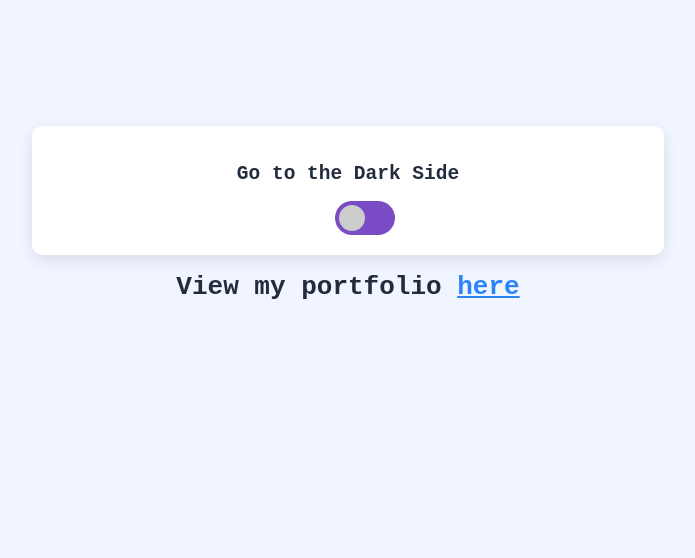
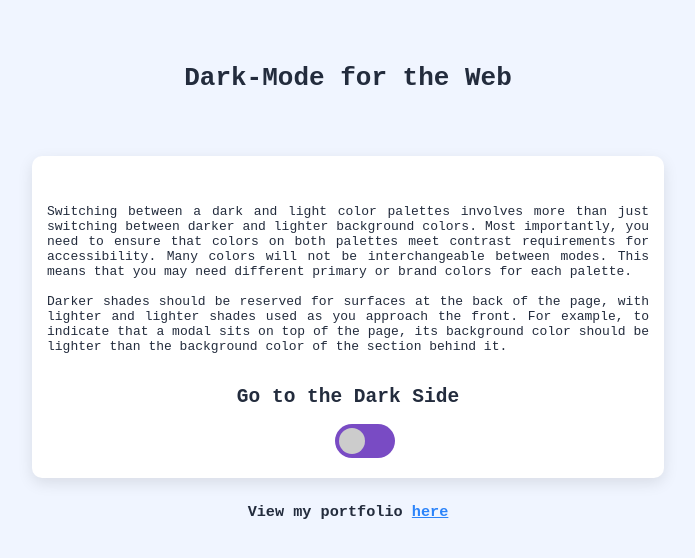
Before and after one commit to ajb-archive-account/dark-mode, a plain HTML site: page index.html in a window 1280 px wide. Shown: the whole page, without its empty margins (292-987 px from the left). Drawn offline with Linux system fonts and the light colour scheme.

Commit message:
clean code, add title & text

```diff
--- a/index.html
+++ b/index.html
@@ -5,9 +5,14 @@
         <title>Dark-Mode</title>
         <link rel="stylesheet" href="style.css">
 	</head>
+
 	<body>
 		<body>
+      <h1>Dark-Mode for the Web</h1>
+
       <div class="text-box">
+        <p>Switching between a dark and light color palettes involves more than just switching between darker and lighter background colors. Most importantly, you need to ensure that colors on both palettes meet contrast requirements for accessibility. Many colors will not be interchangeable between modes. This means that you may need different primary or brand colors for each palette.<br> <br>Darker shades should be reserved for surfaces at the back of the page, with lighter and lighter shades used as you approach the front. For example, to indicate that a modal sits on top of the page, its background color should be lighter than the background color of the section behind it.</p>
+
         <div class="theme-toggle">
           <h2></h2>
           <label class="switch">
@@ -19,9 +24,11 @@
 
       <footer>
         <div>
-        <h1>View my portfolio <a href="https://ajb.app">here</a></h1>
+          <h3>View my portfolio <a href="https://ajb.app">here</a></h3>
         </div>
       </footer>
+
     <script src="main.js"></script>
+
 	</body>
 </html>
--- a/main.js
+++ b/main.js
@@ -2,17 +2,24 @@ const body = document.body;
 const textBox = document.querySelector('.text-box');
 const h1 = document.getElementsByTagName('h1')[0];
 const h2 = document.getElementsByTagName('h2')[0];
+const h3 = document.getElementsByTagName('h3')[0];
 const a = document.getElementsByTagName('a')[0];
+const p = document.getElementsByTagName('p')[0];
 
 function switchTheme() {
-	textBox.classList.toggle('dark-mode');
-	body.classList.toggle('dark-mode');
-	h1.classList.toggle('dark-mode');
-    h2.classList.toggle('dark-mode');
-    a.classList.toggle('dark-mode');
+  textBox.classList.toggle('dark-mode');
+  body.classList.toggle('dark-mode');
+  h1.classList.toggle('dark-mode');
+  h2.classList.toggle('dark-mode');
+  h3.classList.toggle('dark-mode');
+  a.classList.toggle('dark-mode');
+  p.classList.toggle('dark-mode');
 }
 
 // system ui
-if (window.matchMedia && window.matchMedia('(prefers-color-scheme: dark)').matches) {
-	switchTheme('dark-mode')
+if (
+  window.matchMedia &&
+  window.matchMedia('(prefers-color-scheme: dark)').matches
+) {
+  switchTheme('dark-mode');
 }
--- a/style.css
+++ b/style.css
@@ -13,10 +13,10 @@ body.dark-mode {
   width: 50%;
   border-radius: 10px;
   margin: auto;
-  margin-top: 10%;
+  margin-top: 5%;
   padding-top: 20px;
   padding-bottom: 20px;
-  box-shadow: 0px 5px 15px rgba(0, 0, 0, .1);
+  box-shadow: 0px 5px 15px rgba(0, 0, 0, 0.1);
   transition: 0.5s;
 }
 
@@ -25,21 +25,33 @@ body.dark-mode {
 }
 
 h1 {
+  margin-top: 5%;
   text-align: center;
   color: #232c3d;
   transition: 0.5s;
-}
-
-a {
-    color: #2c84fa;
 }
 
 h1.dark-mode {
   color: white;
 }
 
+p {
+  padding: 15px;
+  text-align: justify;
+  color: #232c3d;
+  transition: 0.5s;
+}
+
+p.dark-mode {
+  color: white;
+}
+
+a {
+  color: #2c84fa;
+}
+
 a.dark-mode {
-    color: #BA89F9;
+  color: #ba89f9;
 }
 
 h2 {
@@ -58,6 +70,17 @@ h2.dark-mode {
 
 h2.dark-mode::before {
   content: 'Switch to the Light Side';
+}
+
+h3 {
+  text-align: center;
+  margin-top: 2%;
+  color: #232c3d;
+  transition: 0.5s;
+}
+
+h3.dark-mode {
+  color: white;
 }
 
 .switch {
@@ -88,7 +111,7 @@ h2.dark-mode::before {
 
 .slider::before {
   position: absolute;
-  content: "";
+  content: '';
   height: 26px;
   width: 26px;
   left: 4px;
```
Lines whose indentation alone changed are shown as unchanged.
